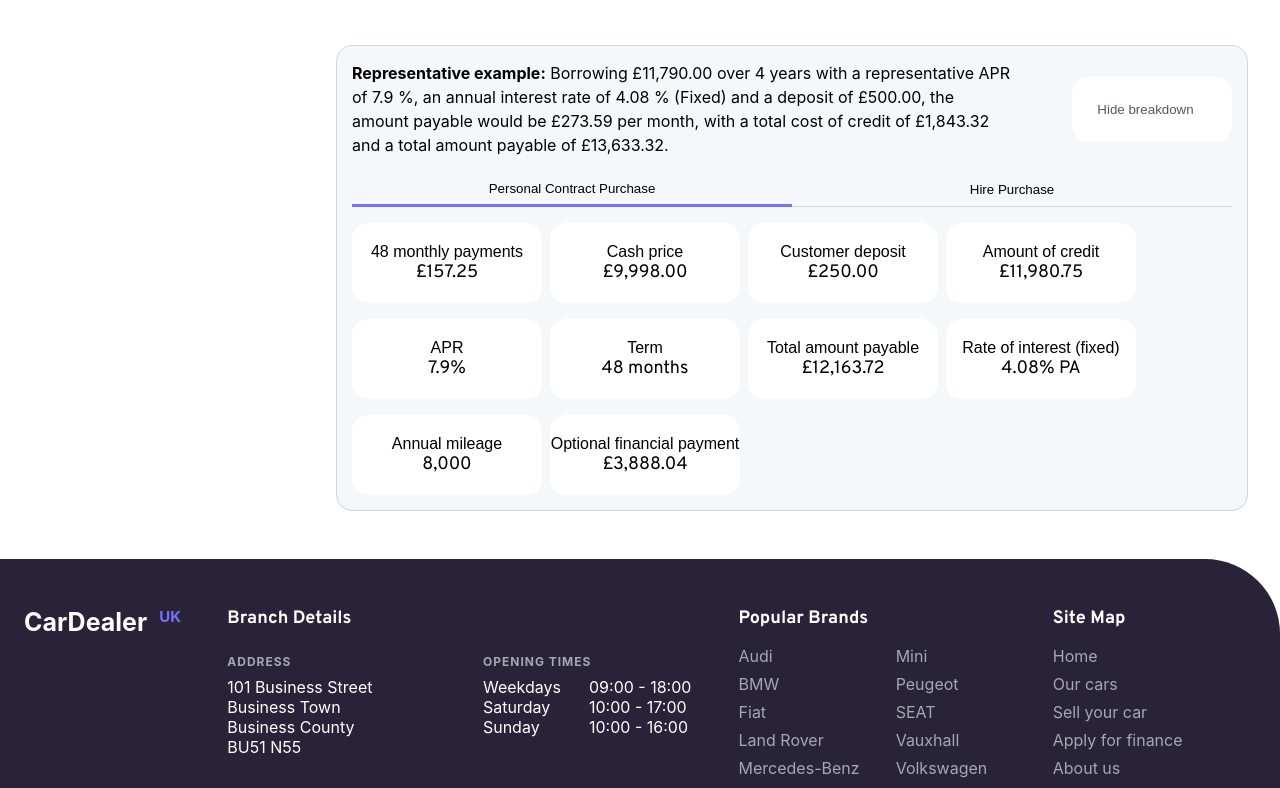
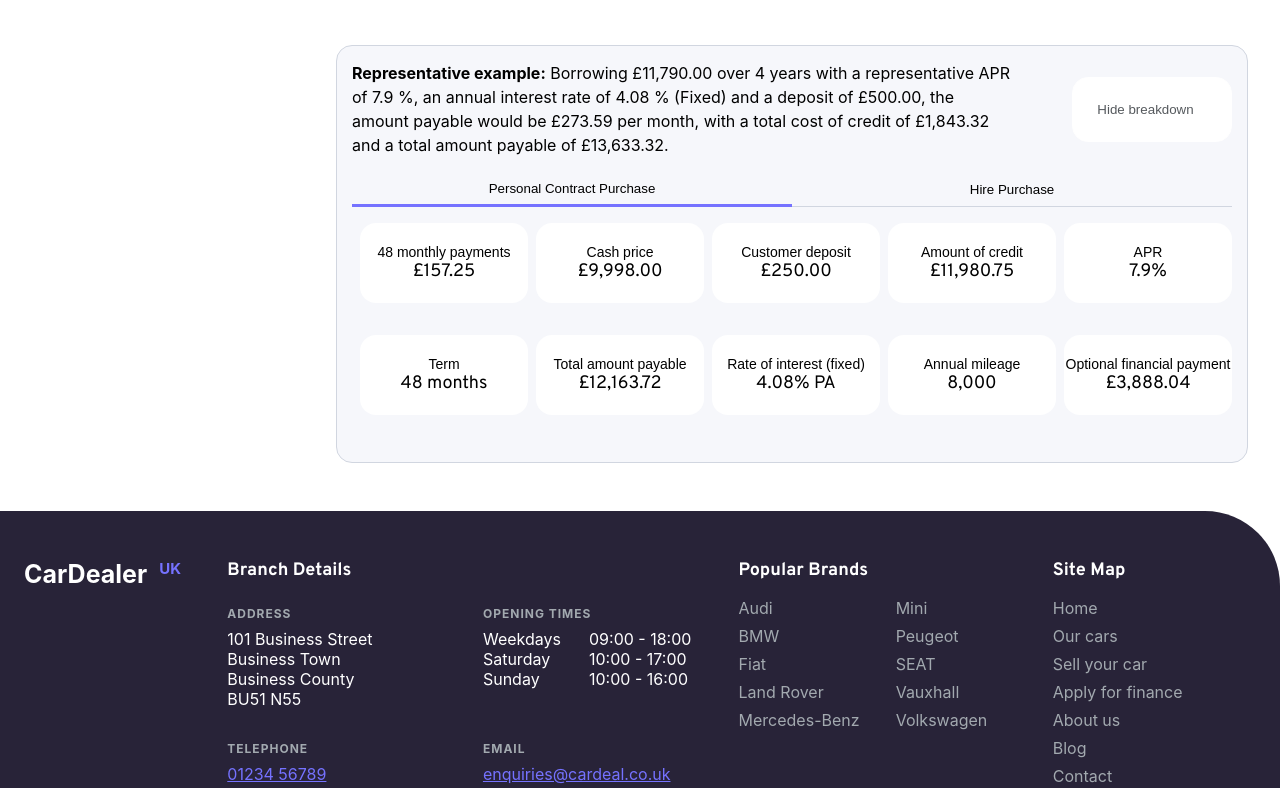
Before and after one commit to Danielvermel/carDealer-uk-layouts-test, a Nuxt app: page / in a window 1280 px wide. Shown: the part 2000-2788 px from the top of the page. Built offline with nearby package versions, Linux system fonts and the light colour scheme; some icons are missing.

Commit message:
add improvements to representative content

```diff
--- a/assets/css/partials/_mobile.scss
+++ b/assets/css/partials/_mobile.scss
@@ -7,7 +7,7 @@ $flexoptions: 12%, 16%, 25%, 33%, 41%, 50%, 58%, 66%, 75%, 83%, 91%, 100%;
         $index: index($flexoptions, $item);
 
         .flexbox-item-lg-#{$index}{
-            flex:1 1 #{$item};
+            flex:0 0 #{$item};
             max-width: 0 0 #{$item};
         }
     }
--- a/components/FinanceCard.vue
+++ b/components/FinanceCard.vue
@@ -1,6 +1,6 @@
 <template>
-    <div class="mt-3 flexbox-item-finance-cards mr-2">
-        <button>
+    <div class=" flexbox-item-finance-cards">
+        <button class="mx-1 mb-3">
             <span class="finance-title">{{title}}</span>
             <span class="finance-text">{{text}}</span>
         </button>
@@ -18,20 +18,20 @@ export default {
 @import '~/assets/css/main.scss';
 
 .flexbox-item-finance-cards{
-    width: 190px;
-
+    flex:0 0 20%;
     button {
         background-color: #FFFFFF;
         border-radius: $border-radius-lg;
         border: none;
         height: 80px;
         box-sizing: border-box;
-        width: inherit;
+        width: 100%;
 
 
         .finance-title {
-            font-size: 16px;
-            display: block
+            font-size: 14px;
+            display: block;
+            font-weight: 400;
         }
 
         .finance-text {
--- a/components/RepresentativeContent.vue
+++ b/components/RepresentativeContent.vue
@@ -1,12 +1,12 @@
 <template>
     <section class="representative-banner my-5">
         <div class="flexbox-container justify-content-between align-center">
-            <p class="flexbox-item-9">
+            <p class="flexbox-item-lg-9">
                 <strong>Representative example:</strong> Borrowing £11,790.00 over 4 years with a representative APR of 7.9 %, an annual interest rate of 4.08 % (Fixed)
                 and a deposit of £500.00, the amount payable would be £273.59 per month, with a total cost of credit of £1,843.32 and a total amount payable
                 of £13,633.32.
             </p>
-            <div class="flexbox-item-3">
+            <div class="flexbox-item-lg-3">
                 <button class="button-hidden px-3">
                     Hide breakdown
                     <ArrowUpIcon class="button-hidden-arrow ml-3" />
@@ -34,17 +34,17 @@
             </button>
         </div>
 
-        <div class="flexbox-container">
-            <FinanceCard title="48 monthly payments" text="£157.25" />
-            <FinanceCard title="Cash price" text="£9,998.00" />
-            <FinanceCard title="Customer deposit" text="£250.00" />
-            <FinanceCard title="Amount of credit" text="£11,980.75" />
-            <FinanceCard title="APR" text="7.9%" />
-            <FinanceCard title="Term" text="48 months" />
-            <FinanceCard title="Total amount payable" text="£12,163.72" />
-            <FinanceCard title="Rate of interest (fixed)" text="4.08% PA" />
-            <FinanceCard title="Annual mileage" text="8,000" />
-            <FinanceCard title="Optional financial payment" text="£3,888.04" />
+        <div class="flexbox-container mt-3">
+            <FinanceCard title="48 monthly payments" text="£157.25"  class="px-1 pb-3" />
+            <FinanceCard title="Cash price" text="£9,998.00" class="px-1 pb-3"/>
+            <FinanceCard title="Customer deposit" text="£250.00" class="px-1 pb-3"/>
+            <FinanceCard title="Amount of credit" text="£11,980.75" class="px-1 pb-3"/>
+            <FinanceCard title="APR" text="7.9%" class="px-1 pb-3"/>
+            <FinanceCard title="Term" text="48 months" class="px-1 pb-3"/>
+            <FinanceCard title="Total amount payable" text="£12,163.72" class="px-1 pb-3"/>
+            <FinanceCard title="Rate of interest (fixed)" text="4.08% PA" class="px-1 pb-3"/>
+            <FinanceCard title="Annual mileage" text="8,000" class="px-1 pb-3"/>
+            <FinanceCard title="Optional financial payment" text="£3,888.04" class="px-1 pb-3"/>
 
         </div>
 
```
